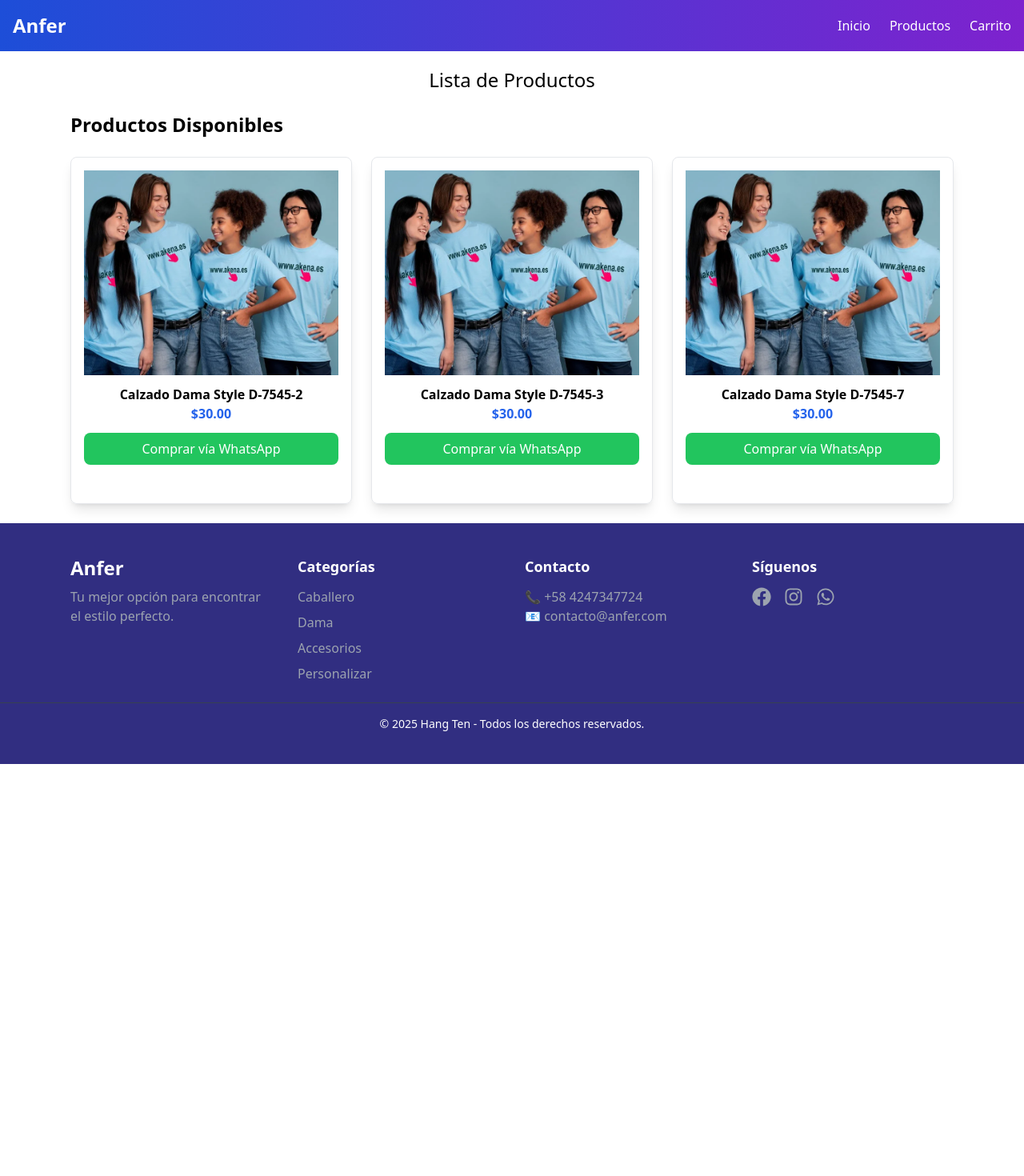
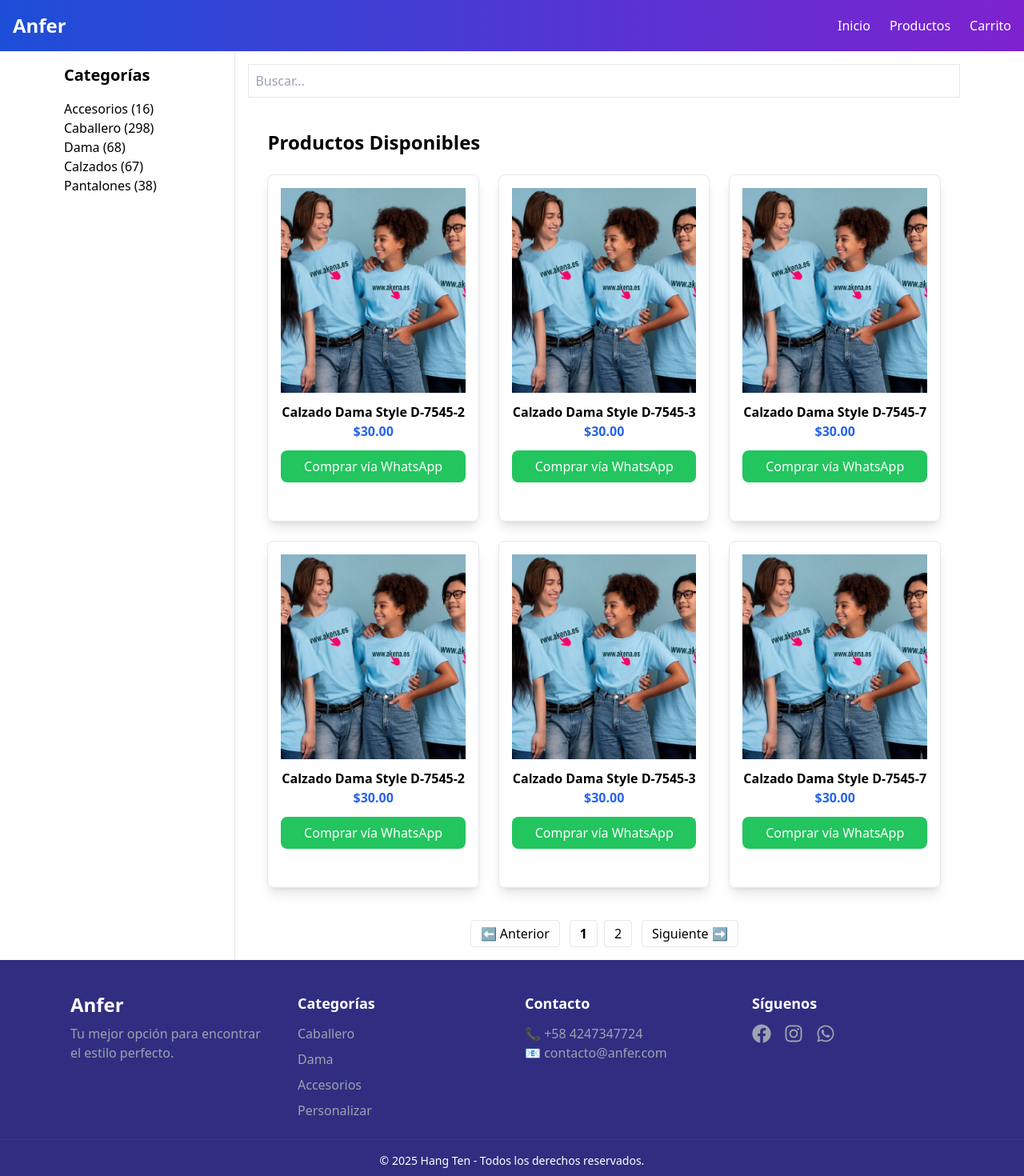
Before and after one commit to Ysaidd/proyectoAnfer, a React (Vite) app in the folder frontend/: page /products in a window 1280 px wide. Shown: the top 1470 px of the page at 80% size. Before the commit the page ends 955 px from the top, so only its background shows below. Built offline with nearby package versions, Linux system fonts and the light colour scheme.

Commit message:
Primera version de la pag principal

```diff
--- a/frontend/src/components/ProductList.jsx
+++ b/frontend/src/components/ProductList.jsx
@@ -1,28 +1,7 @@
 import React from "react";
 import ProductCard from "./ProductCard";
 
-const products = [
-  {
-    id: 1,
-    name: "Calzado Dama Style D-7545-2",
-    price: 30.0,
-    image: "/images/prueba.jpg",
-  },
-  {
-    id: 2,
-    name: "Calzado Dama Style D-7545-3",
-    price: 30.0,
-    image: "/images/prueba.jpg",
-  },
-  {
-    id: 3,
-    name: "Calzado Dama Style D-7545-7",
-    price: 30.0,
-    image: "/images/prueba.jpg",
-  },
-];
-
-const ProductList = () => {
+const ProductList = ({products}) => {
   return (
     <div className="max-w-6xl mx-auto p-6">
       <h2 className="text-2xl font-bold mb-6">Productos Disponibles</h2>
--- /dev/null
+++ b/frontend/src/components/ShopCategories.jsx
@@ -0,0 +1,110 @@
+import React, { useState, useEffect } from "react";
+import ProductList from "./ProductList";
+
+const categories = [
+    { name: "Accesorios", count: 16 },
+    { name: "Caballero", count: 298 },
+    { name: "Dama", count: 68 },
+    { name: "Calzados", count: 67 },
+    { name: "Pantalones", count: 38 },
+];
+
+const products = [
+    { id: 1, name: "Calzado Dama Style D-7545-2", price: 30, image: "images/prueba.jpg", category: "Pantalones" },
+    { id: 2, name: "Calzado Dama Style D-7545-3", price: 30, image: "images/prueba.jpg", category: "Dama" },
+    { id: 3, name: "Calzado Dama Style D-7545-7", price: 30, image: "images/prueba.jpg", category: "Pantalones" },
+    { id: 4, name: "Calzado Dama Style D-7545-2", price: 30, image: "images/prueba.jpg", category: "Dama" },
+    { id: 5, name: "Calzado Dama Style D-7545-3", price: 30, image: "images/prueba.jpg", category: "Accesorios" },
+    { id: 6, name: "Calzado Dama Style D-7545-7", price: 30, image: "images/prueba.jpg", category: "Dama" },
+    { id: 7, name: "buscar", price: 30, image: "images/prueba.jpg", category: "Dama" },
+    { id: 8, name: "Calzado Dama Style D-7545-3", price: 30, image: "images/prueba.jpg", category: "Dama" },
+    { id: 9, name: "Calzado Dama Style D-7545-7", price: 30, image: "images/prueba.jpg", category: "Dama" },
+    { id: 10, name: "Calzado Dama Style D-7545-2", price: 30, image: "images/prueba.jpg", category: "Dama" },
+    { id: 11, name: "Calzado Dama Style D-7545-3", price: 30, image: "images/prueba.jpg", category: "Dama" },
+    { id: 12, name: "Calzado Dama Style D-7545-7", price: 30, image: "images/prueba.jpg", category: "Dama" },
+];
+
+const ITEMS_PER_PAGE = 6;
+
+const StorePage = () => {
+const [selectedCategory, setSelectedCategory] = useState(null);
+const [searchTerm, setSearchTerm] = useState("");
+const [filteredProducts, setFilteredProducts] = useState(products);
+const [currentPage, setCurrentPage] = useState(1);
+
+  useEffect(() => {
+    let filtered = products;
+    if (selectedCategory) {
+      filtered = filtered.filter((p) => p.category === selectedCategory);
+    }
+    if (searchTerm) {
+      filtered = filtered.filter((p) =>
+        p.name.toLowerCase().includes(searchTerm.toLowerCase())
+      );
+    }
+    setFilteredProducts(filtered);
+    setCurrentPage(1);
+  }, [selectedCategory, searchTerm]);
+
+const totalPages = Math.ceil(filteredProducts.length / ITEMS_PER_PAGE);
+const startIndex = (currentPage - 1) * ITEMS_PER_PAGE;
+const paginatedProducts = filteredProducts.slice(startIndex, startIndex + ITEMS_PER_PAGE);
+
+  return (
+    <div className="flex max-w-6xl mx-auto">
+      <aside className="w-1/5 p-4 border-r">
+        <h2 className="text-xl font-bold mb-4">Categorías</h2>
+        <ul>
+          {categories.map((cat) => (
+            <li
+              key={cat.name}
+              className={`cursor-pointer ${selectedCategory === cat.name ? "font-bold" : ""}`}
+              onClick={() => setSelectedCategory(cat.name)}
+            >
+              {cat.name} ({cat.count})
+            </li>
+          ))}
+        </ul>
+      </aside>
+      <main className="w-4/5 p-4">
+        <div className="flex justify-between items-center mb-4">
+          <input
+            type="text"
+            placeholder="Buscar..."
+            className="border p-2 w-full"
+            value={searchTerm}
+            onChange={(e) => setSearchTerm(e.target.value)}
+          />
+        </div>
+        <ProductList products={paginatedProducts} />
+        <div className="flex justify-center mt-4">
+          <button
+            disabled={currentPage === 1}
+            onClick={() => setCurrentPage(currentPage - 1)}
+            className="mx-2 px-3 py-1 border rounded"
+          >
+            ⬅️ Anterior
+          </button>
+          {Array.from({ length: totalPages }, (_, i) => (
+            <button
+              key={i + 1}
+              className={`mx-1 px-3 py-1 border rounded ${currentPage === i + 1 ? "font-bold" : ""}`}
+              onClick={() => setCurrentPage(i + 1)}
+            >
+              {i + 1}
+            </button>
+          ))}
+          <button
+            disabled={currentPage === totalPages}
+            onClick={() => setCurrentPage(currentPage + 1)}
+            className="mx-2 px-3 py-1 border rounded"
+          >
+            Siguiente ➡️
+          </button>
+        </div>
+      </main>
+    </div>
+  );
+};
+
+export default StorePage;
--- a/frontend/src/pages/Home.jsx
+++ b/frontend/src/pages/Home.jsx
@@ -4,12 +4,34 @@ import BtnVerTienda from "../components/BtnVerTienda";
 import Banner from "../components/Banner";
 import ProductList from "../components/ProductList";
 
+
+const products = [
+    {
+      id: 1,
+      name: "Calzado Dama Style D-7545-2AAAAA",
+      price: 30.0,
+      image: "/images/prueba.jpg",
+    },
+    {
+      id: 2,
+      name: "Calzado Dama Style D-7545-3",
+      price: 30.0,
+      image: "/images/prueba.jpg",
+    },
+    {
+      id: 3,
+      name: "Calzado Dama Style D-7545-7",
+      price: 30.0,
+      image: "/images/prueba.jpg",
+    },
+  ];
+
 const Home = () => {
     return (
         <div className="text-center">
             <Carousel/>
             <Categories/>
-            <ProductList/>
+            <ProductList products={products} />
             <BtnVerTienda link="/productos"/>
             <Banner/>
         </div>
--- a/frontend/src/pages/Products.jsx
+++ b/frontend/src/pages/Products.jsx
@@ -1,12 +1,11 @@
 import CartList from "../components/CartList";
 import ProductList from "../components/ProductList";
+import StorePage from "../components/ShopCategories";
 
 const Products = () => {
     return (
         <div>
-            <h2 className="text-center text-2xl mt-5">Lista de Productos</h2>
-
-            <ProductList />
+            <StorePage />
         </div>
     )
 };
```
Also changed, not shown: 2 other files (tests, documents, lock files or other folders).
